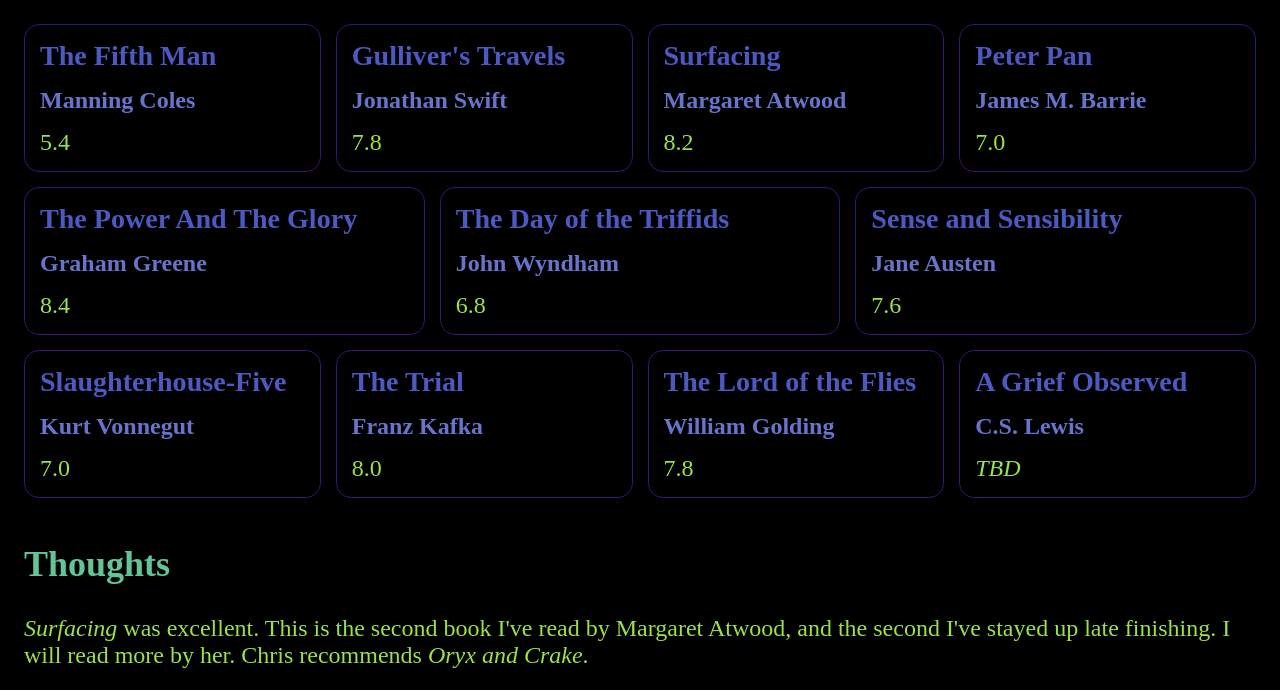
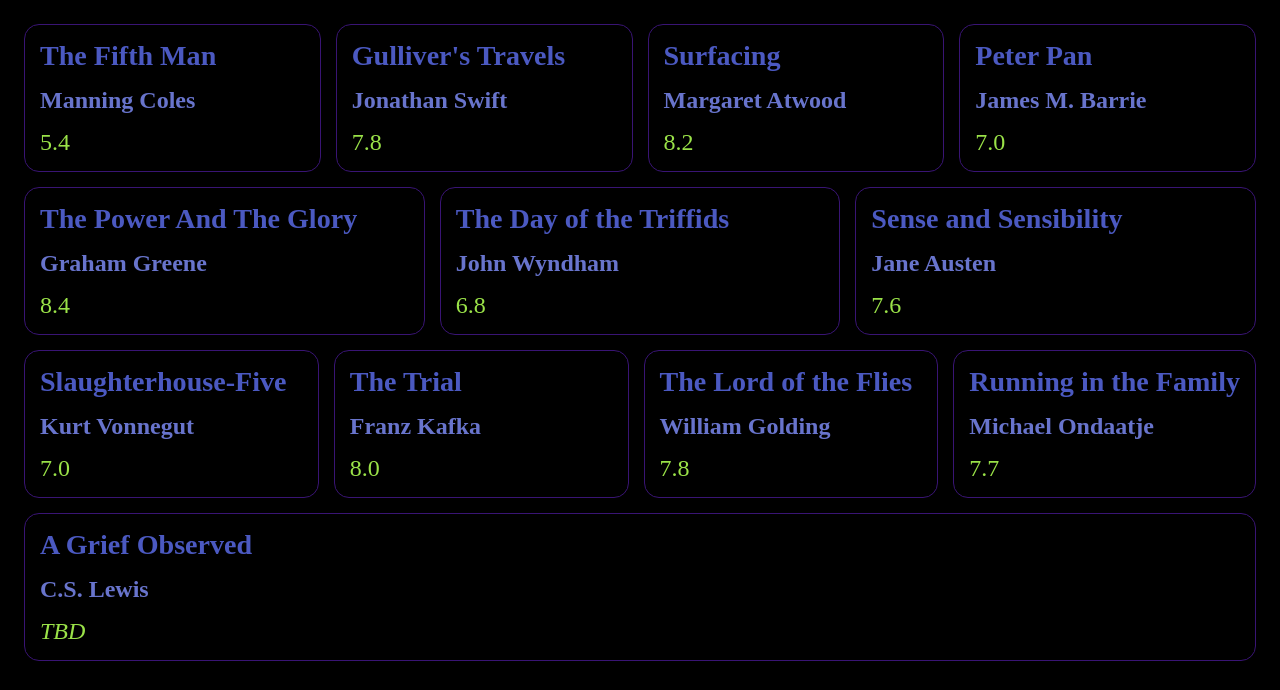
Before and after one commit to hkeward/website, a plain HTML site: page src/html/pages/books.html in a window 1280 px wide. Shown: the part 365-1055 px from the top of the page. Drawn offline with Linux system fonts and the light colour scheme.

Commit message:
Add running in the family

```diff
--- a/src/html/pages/books.html
+++ b/src/html/pages/books.html
@@ -75,6 +75,11 @@
         <h3>The Lord of the Flies</h3>
         <h4>William Golding</h4>
         <div class="rating">7.8</div>
+      </div>
+      <div class="book-card">
+        <h3>Running in the Family</h3>
+        <h4>Michael Ondaatje</h4>
+        <div class="rating">7.7</div>
       </div>
       <div class="book-card">
         <h3>A Grief Observed</h3>
```
